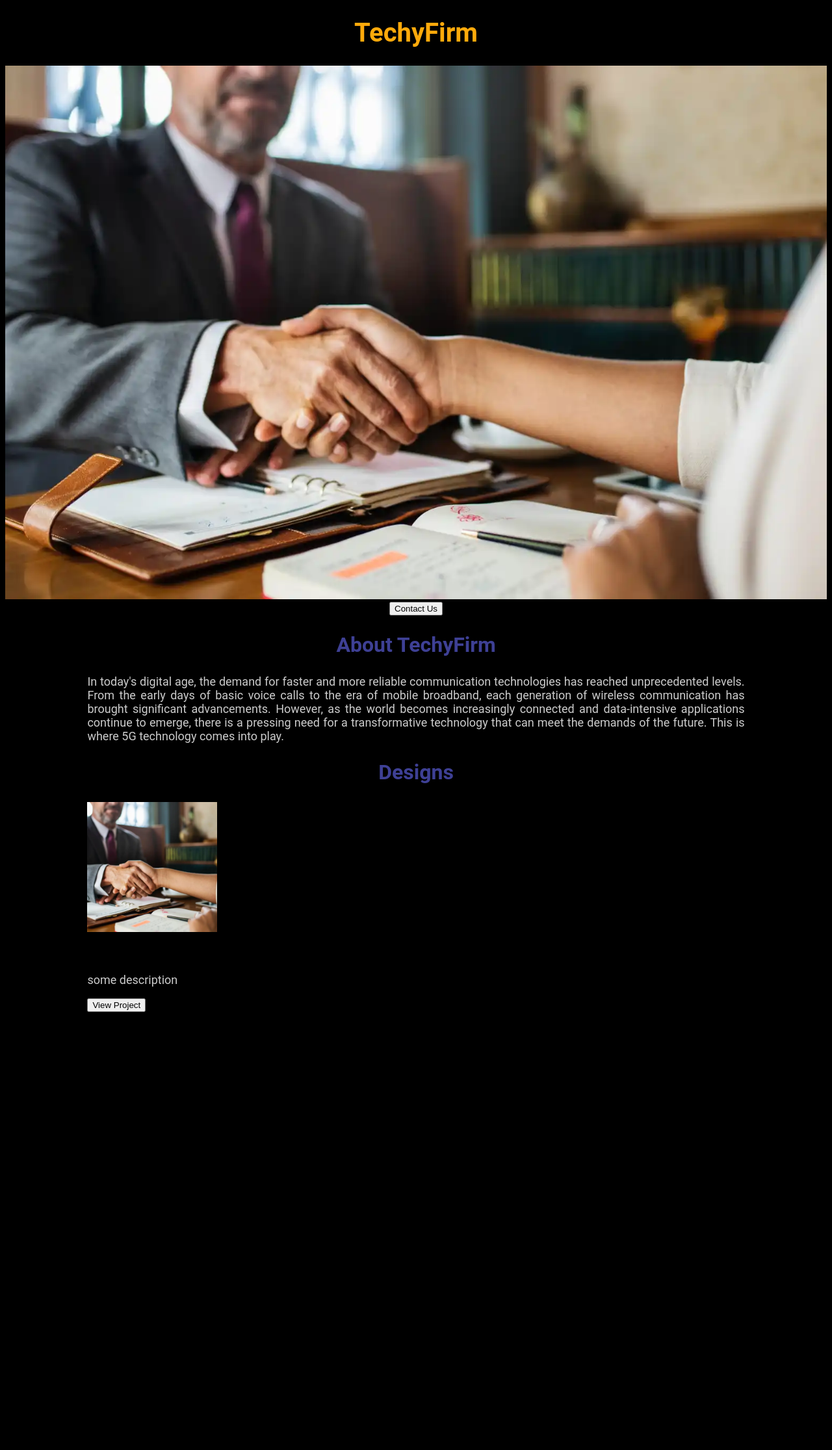
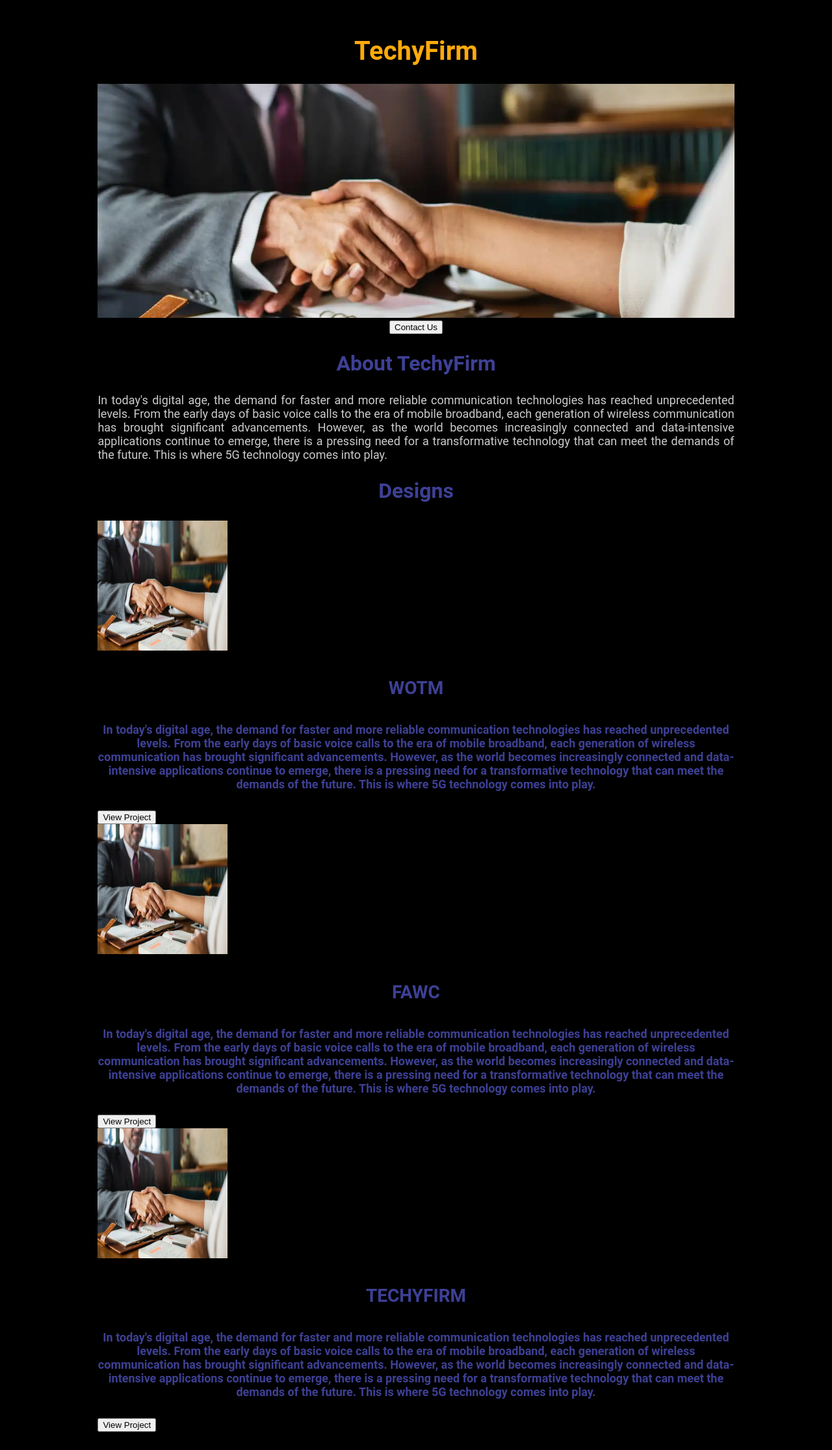
Before and after one commit to Techyfirm/TechyFirmFlaskJourney, a Flask app: page / in a window 1280 px wide. Shown: the whole page at 65% size. Before the commit the page ends 1557 px from the top, so only its background shows below. Run offline with Flask 3, Linux system fonts and the light colour scheme.

Commit message:
started learning dynamic data display making use of the templates blocks, which can be us for a lot of tags and attributes.

```diff
--- a/hello1.py
+++ b/hello1.py
@@ -2,10 +2,45 @@ from flask import Flask, Request, jsonify, render_template
 
 app = Flask(__name__)
 
+DESIGNS = [
+    {
+        'id': 1,
+        'title': 'WOTM',
+        'description': "In today's digital age, the demand for faster and more reliable communication technologies "
+                       "has reached unprecedented levels. From the early days of basic voice calls to the era of "
+                       "mobile broadband, each generation of wireless communication has brought significant "
+                       "advancements. However, as the world becomes increasingly connected and data-intensive "
+                       "applications continue to emerge, there is a pressing need for a transformative technology "
+                       "that can meet the demands of the future. This is where 5G technology comes into play.",
+
+    },
+    {
+        'id': 2,
+        'title': 'FAWC',
+        'description': "In today's digital age, the demand for faster and more reliable communication technologies "
+                       "has reached unprecedented levels. From the early days of basic voice calls to the era of "
+                       "mobile broadband, each generation of wireless communication has brought significant "
+                       "advancements. However, as the world becomes increasingly connected and data-intensive "
+                       "applications continue to emerge, there is a pressing need for a transformative technology "
+                       "that can meet the demands of the future. This is where 5G technology comes into play.",
+
+    },
+    {
+        'id': 3,
+        'title': 'TECHYFIRM',
+        'description': "In today's digital age, the demand for faster and more reliable communication technologies "
+                       "has reached unprecedented levels. From the early days of basic voice calls to the era of "
+                       "mobile broadband, each generation of wireless communication has brought significant "
+                       "advancements. However, as the world becomes increasingly connected and data-intensive "
+                       "applications continue to emerge, there is a pressing need for a transformative technology "
+                       "that can meet the demands of the future. This is where 5G technology comes into play.",
+
+    }
+]
 
 @app.route('/')
 def index():
-    return render_template('home.html')
+    return render_template('home.html', designs=DESIGNS, company_name="TechyFirm")
 
 
 if __name__ == '__main__':
--- a/templates/home.html
+++ b/templates/home.html
@@ -2,18 +2,13 @@
 <html lang="en">
 <head>
     <meta charset="UTF-8">
-    <title>TechyFirm</title>
+    <title>{{company_name}}</title>
+
     <style>
-     body{
+       body{
         background: #000000;
-        }
-
-        #hero_section{
-        width: 100%;
-        height: 100%;
-        margin: 0px;
-        padding: 0px
-        }
+        padding: 20px;
+       }
 
         .container {
         max-width: 80%;
@@ -35,6 +30,19 @@
         color: #3E4095
         }
 
+        h4 {
+        font-family : roboto;
+        font-size: 28px;
+        text-align: center;
+        color: #3E4095
+        }
+
+        h5 {
+        font-family : roboto;
+        font-size: 18px;
+        text-align: center;
+        color: #3E4095
+        }
         p {
         font-family : roboto;
         font-size: 18px;
@@ -42,9 +50,9 @@
         color: #CCCCCC
         }
 
-        #img1 {
+        #hero_banner {
         width: 100%;
-        height: 50%;
+        height: 360px;
         object-fit: cover;
 
         }
@@ -58,27 +66,33 @@
     </style>
 </head>
 <body>
-<div id="hero_section" >
-    <h1>TechyFirm</h1>
-    <img id="img1" height="200px" src="static\Lawyer.jpg" width="auto">
+<div class="container" >
+    <h1 class="text-center">{{company_name}}</h1>
+    <img height="360px" id="hero_banner" src="static\Lawyer.jpg" width="auto">
 
     <div class="button_wrapper" style="text-align: center">
         <button id="contact_us">Contact Us</button>
     </div>
 </div>
 <div class="container">
-    <h2>About TechyFirm</h2>
+    <h2 class="text-center">About {{company_name}}</h2>
     <p>In today's digital age, the demand for faster and more reliable communication technologies has reached unprecedented levels. From the early days of basic voice calls to the era of mobile broadband, each generation of wireless communication has brought significant advancements. However, as the world becomes increasingly connected and data-intensive applications continue to emerge, there is a pressing need for a transformative technology that can meet the demands of the future. This is where 5G technology comes into play.
     </p>
 </div>
 <div class="container">
-    <h2>Designs</h2>
+    <h2 class="text-center">Designs</h2>
     <div class="card_wrapper">
-        <img id="designs_img" src="static\Lawyer.jpg" width="100px" height="100px">
-        <h3>Project Title</h3>
-        <p>some description</p>
-        <button id="Project_preview">View Project</button>
+       <div class="card_content_wrapper">
+           {% for design in designs %}
+            <div class="">
+                <img src="static\Lawyer.jpg" height="200px" width=200px">
+                <h4>{{design ['title']}}</h4>
+                <h5>{{design ['description']}}</h5>
+                <button id="Project_preview">View Project</button>
+            </div>
+            {% endfor %}
 
+       </div>
     </div>
 
 
```
